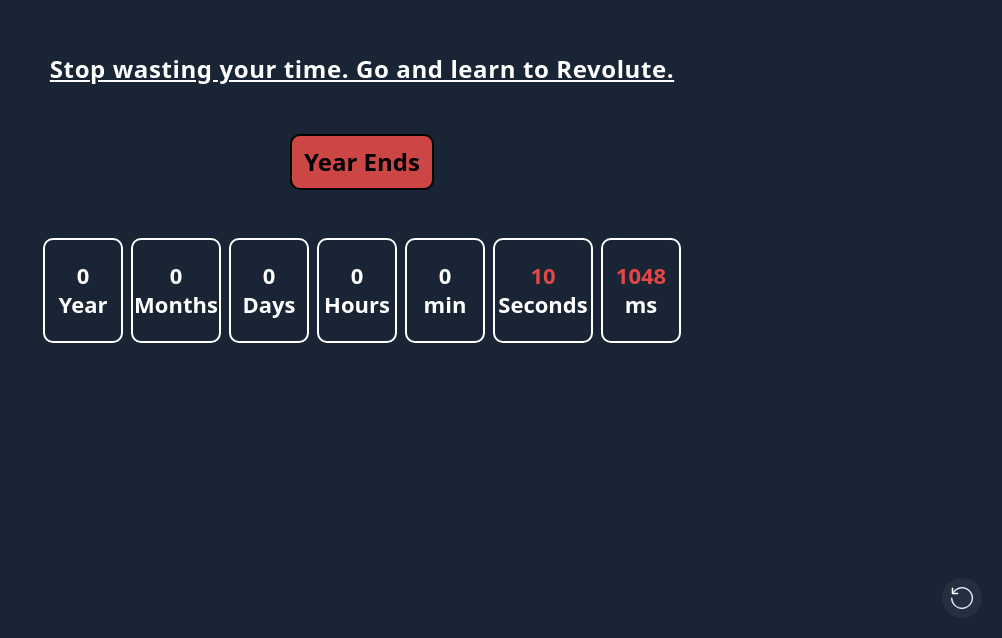
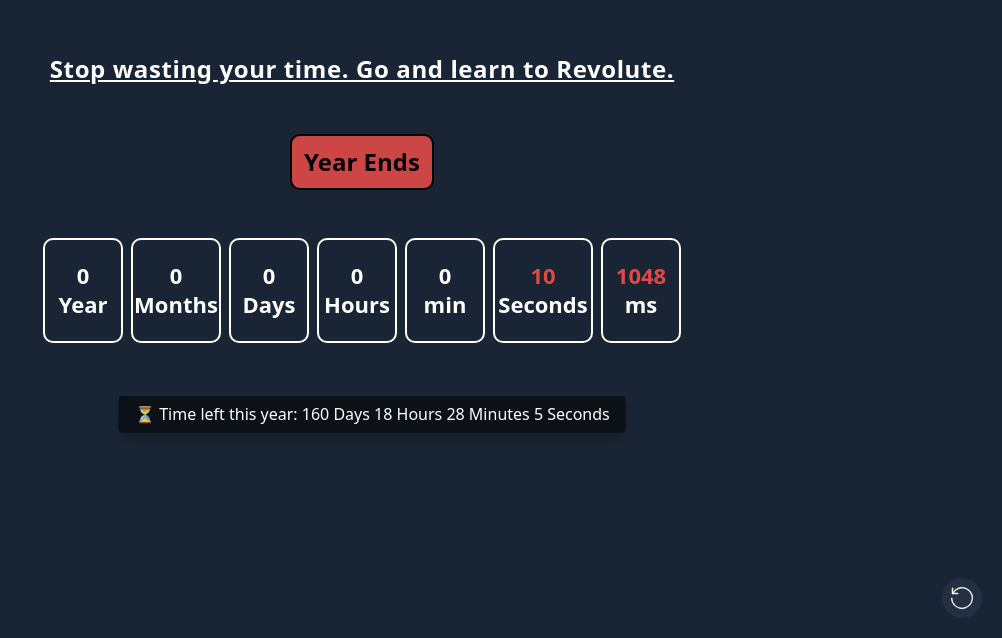
Before and after one commit to axait/ticktick-browser, a React (Vite) app: page / in a window 1280 px wide. Shown: the part 162-800 px from the top of the page, without its empty margins (278-1280 px from the left). Built offline with nearby package versions, Linux system fonts and the light colour scheme.

Commit message:
extend time for dispalying remaing time in year.

```diff
--- a/src/RemainingTimeInYear.tsx
+++ b/src/RemainingTimeInYear.tsx
@@ -9,7 +9,7 @@
         const timer = setTimeout(() => {
             setVisibilityState(false);
             setVisiblityFn(false);
-        }, 2000);
+        }, 7000);
 
         return () => clearTimeout(timer);
     }, [visibilityState]);
@@ -23,6 +23,7 @@
                 text-[16px] font-light
                 text-white
                 rounded-sm shadow-lg
+                translate-x-[-5%]
                 px-4 py-2
                 transition-opacity duration-200
                 ${visibilityState ?
```
